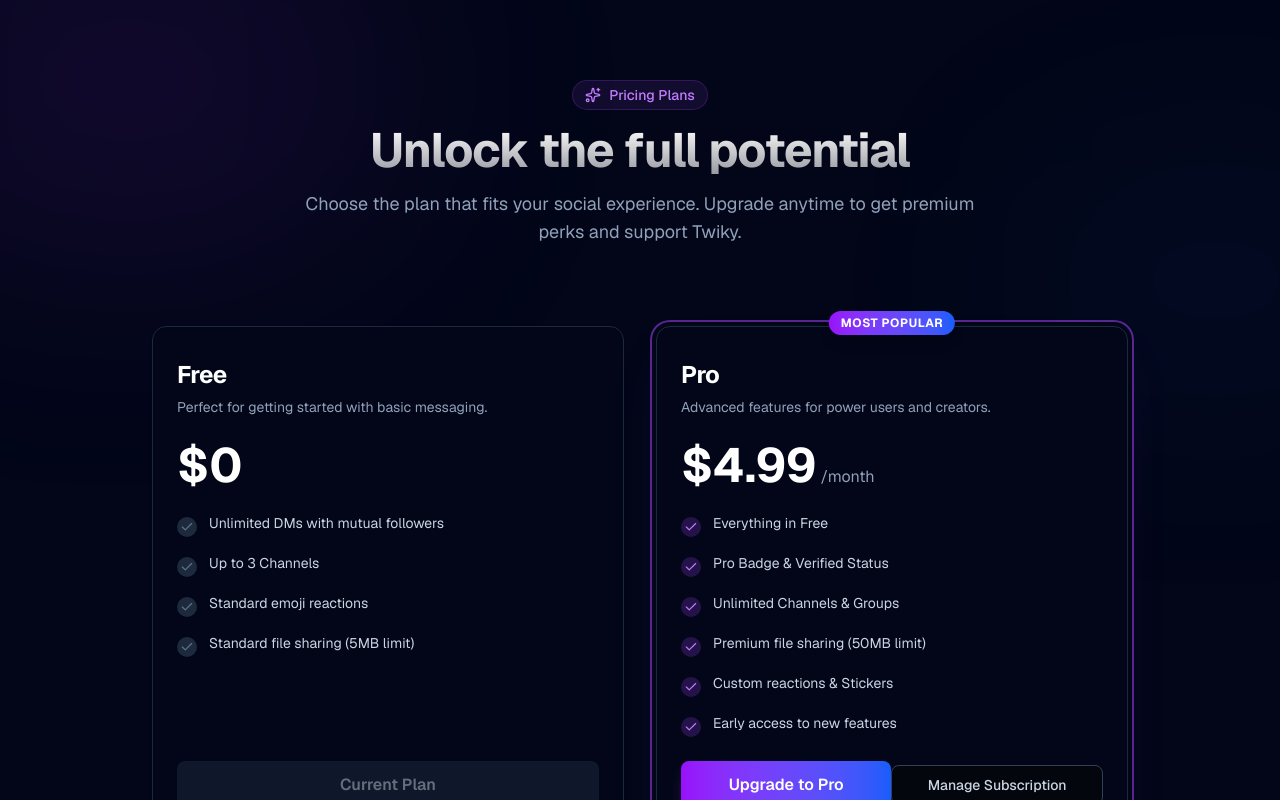
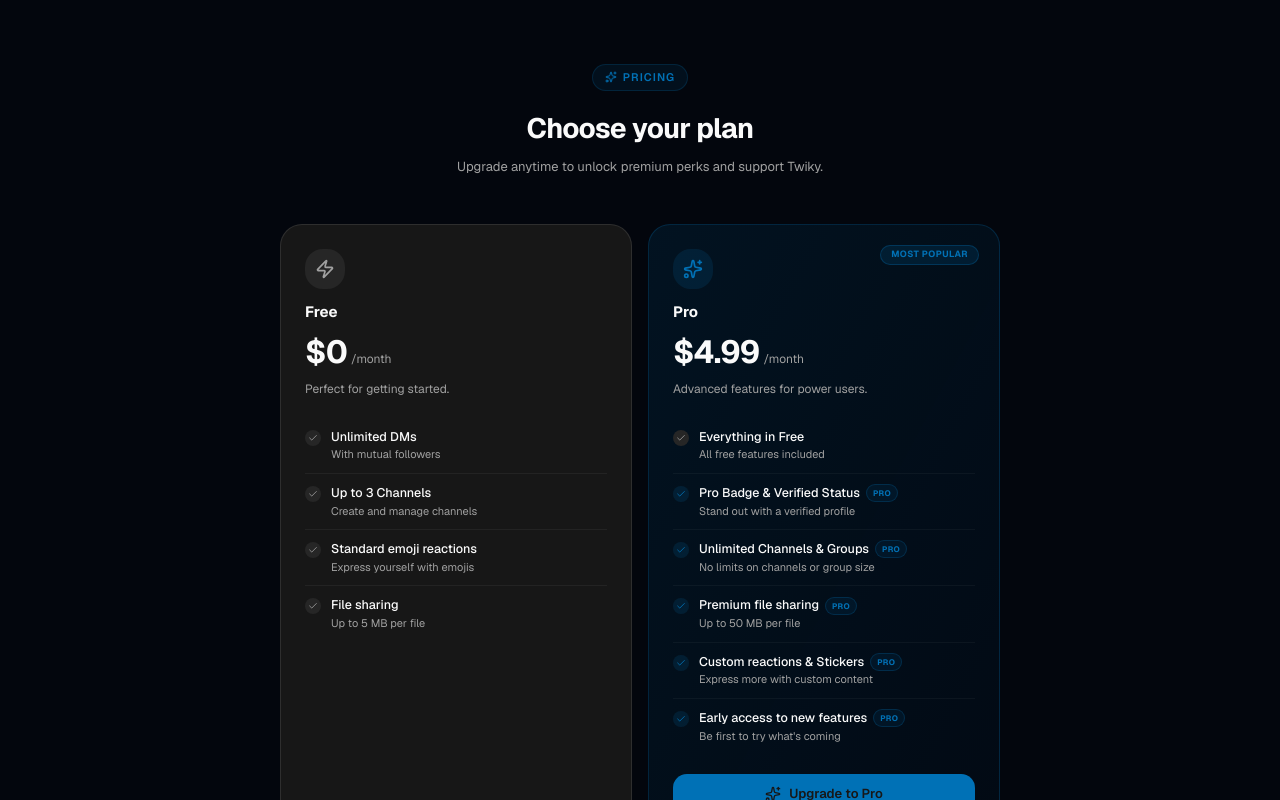
Before and after one commit to Hamza-agha-tec/twiky, a Next.js app in the folder frontend/: page /pricing in a window 1280 px wide. Shown: the top 800 px of the page. Built offline with nearby package versions, Linux system fonts and the light colour scheme; no server answers.

Commit message:
feat: refactor PricingPage to use feature arrays and enhance layout with animations

```diff
--- a/frontend/src/app/pricing/page.tsx
+++ b/frontend/src/app/pricing/page.tsx
@@ -1,71 +1,45 @@
 "use client";
 
 import React, { useState } from 'react';
-import {
-    Card,
-    CardContent,
-    CardDescription,
-    CardFooter,
-    CardHeader,
-    CardTitle,
-} from '@/components/ui/card';
+import { motion } from 'framer-motion';
+import { createClient } from '@/utils/supabase/client';
+import { Check, Loader2, Sparkles, Zap } from 'lucide-react';
 import { Button } from '@/components/ui/button';
-import { createClient } from '@/utils/supabase/client';
-import { Check, Loader2, Sparkles } from 'lucide-react';
+import { cn } from '@/lib/utils';
 import { toast } from 'sonner';
 
 const API_URL = process.env.NEXT_PUBLIC_API_URL ?? 'http://localhost:3500';
 
-const plans = [
-    {
-        name: 'Free',
-        id: 'free',
-        price: '$0',
-        description: 'Perfect for getting started with basic messaging.',
-        features: [
-            'Unlimited DMs with mutual followers',
-            'Up to 3 Channels',
-            'Standard emoji reactions',
-            'Standard file sharing (5MB limit)',
-        ],
-        cta: 'Current Plan',
-        isPro: false,
-    },
-    {
-        name: 'Pro',
-        id: process.env.NEXT_PUBLIC_DODO_PLAN_ID_PRO || 'pdt_0NdK6U7UrrnbFQdea7CLd',
-        price: '$4.99',
-        period: '/month',
-        description: 'Advanced features for power users and creators.',
-        features: [
-            'Everything in Free',
-            'Pro Badge & Verified Status',
-            'Unlimited Channels & Groups',
-            'Premium file sharing (50MB limit)',
-            'Custom reactions & Stickers',
-            'Early access to new features',
-        ],
-        cta: 'Upgrade to Pro',
-        isPro: true,
-    },
+const FREE_FEATURES = [
+    { label: 'Unlimited DMs', description: 'With mutual followers' },
+    { label: 'Up to 3 Channels', description: 'Create and manage channels' },
+    { label: 'Standard emoji reactions', description: 'Express yourself with emojis' },
+    { label: 'File sharing', description: 'Up to 5 MB per file' },
+];
+
+const PRO_FEATURES = [
+    { label: 'Everything in Free', description: 'All free features included', free: true },
+    { label: 'Pro Badge & Verified Status', description: 'Stand out with a verified profile', free: false },
+    { label: 'Unlimited Channels & Groups', description: 'No limits on channels or group size', free: false },
+    { label: 'Premium file sharing', description: 'Up to 50 MB per file', free: false },
+    { label: 'Custom reactions & Stickers', description: 'Express more with custom content', free: false },
+    { label: 'Early access to new features', description: 'Be first to try what\'s coming', free: false },
 ];
 
 export default function PricingPage() {
     const [loading, setLoading] = useState<string | null>(null);
+    const proId = process.env.NEXT_PUBLIC_DODO_PLAN_ID_PRO || 'pdt_0NdK6U7UrrnbFQdea7CLd';
 
     const handleCheckout = async (productId: string) => {
         if (productId === 'free') return;
-
         setLoading(productId);
         try {
             const supabase = createClient();
             const { data: { session } } = await supabase.auth.getSession();
-
             if (!session) {
                 toast.error("Please login to upgrade your plan");
                 return;
             }
-
             const res = await fetch(`${API_URL}/payments/checkout`, {
                 method: 'POST',
                 headers: {
@@ -73,24 +47,18 @@ export default function PricingPage() {
                     'Content-Type': 'application/json',
                 },
                 body: JSON.stringify({
-                    productId: productId,
+                    productId,
                     redirectUrl: `${window.location.origin}/chat`,
                 }),
             });
-
             const data = await res.json();
-
-            if (!res.ok) {
-                throw new Error(data?.message || "Failed to initiate checkout");
-            }
-
+            if (!res.ok) throw new Error(data?.message || "Failed to initiate checkout");
             if (data.checkout_url) {
                 window.location.href = data.checkout_url;
             } else {
                 throw new Error("Could not generate checkout link");
             }
         } catch (error: unknown) {
-            console.error("Checkout Error:", error);
             const message = error instanceof Error ? error.message : "Failed to initiate checkout";
             toast.error(message);
         } finally {
@@ -107,103 +75,169 @@ export default function PricingPage() {
             });
             const { url } = await res.json();
             if (url) window.location.href = url;
-        } catch (err) {
+        } catch {
             toast.error("Could not open billing portal");
         }
     };
 
     return (
-        <main className="min-h-screen bg-slate-950 text-white selection:bg-purple-500/30">
-            {/* Background Effects */}
-            <div className="fixed inset-0 overflow-hidden pointer-events-none">
-                <div className="absolute -top-[10%] -left-[10%] w-[40%] h-[40%] bg-purple-900/20 blur-[120px] rounded-full" />
-                <div className="absolute top-[20%] -right-[10%] w-[30%] h-[30%] bg-blue-900/10 blur-[100px] rounded-full" />
+        <main className="min-h-screen bg-background">
+            <div className="mx-auto max-w-3xl px-6 py-16">
+
+                {/* Header */}
+                <motion.div
+                    className="mb-12 text-center"
+                    initial={{ opacity: 0, y: 12 }}
+                    animate={{ opacity: 1, y: 0 }}
+                    transition={{ duration: 0.28, ease: 'easeOut' }}
+                >
+                    <div className="mb-4 inline-flex items-center gap-1.5 rounded-full border border-primary/20 bg-primary/10 px-3 py-1 text-[11px] font-semibold uppercase tracking-widest text-primary">
+                        <Sparkles className="h-3 w-3" />
+                        Pricing
                     </div>
+                    <h1 className="text-[28px] font-bold tracking-tight text-foreground">
+                        Choose your plan
+                    </h1>
+                    <p className="mt-2 text-[13px] text-muted-foreground">
+                        Upgrade anytime to unlock premium perks and support Twiky.
+                    </p>
+                </motion.div>
 
-            <section className="relative mx-auto flex w-full max-w-5xl flex-col gap-12 px-6 py-20">
-                <div className="text-center space-y-4">
-                    <div className="inline-flex items-center gap-2 px-3 py-1 rounded-full bg-purple-500/10 border border-purple-500/20 text-purple-400 text-sm font-medium">
-                        <Sparkles className="w-4 h-4" />
-                        <span>Pricing Plans</span>
+                {/* Cards */}
+                <div className="grid gap-4 md:grid-cols-2">
+
+                    {/* Free */}
+                    <motion.div
+                        className="flex flex-col rounded-[22px] border border-border bg-card p-6"
+                        initial={{ opacity: 0, y: 14 }}
+                        animate={{ opacity: 1, y: 0 }}
+                        transition={{ duration: 0.28, delay: 0.08, ease: 'easeOut' }}
+                    >
+                        <div className="mb-5">
+                            <div className="mb-3 flex h-10 w-10 items-center justify-center rounded-2xl bg-muted">
+                                <Zap className="h-5 w-5 text-muted-foreground" />
                             </div>
-                    <h1 className="text-4xl md:text-5xl font-bold tracking-tight bg-gradient-to-b from-white to-white/60 bg-clip-text text-transparent">
-                        Unlock the full potential
-                    </h1>
-                    <p className="mx-auto max-w-2xl text-lg text-slate-400">
-                        Choose the plan that fits your social experience. Upgrade anytime to get premium perks and support Twiky.
+                            <p className="text-[15px] font-bold text-foreground">Free</p>
+                            <div className="mt-1 flex items-baseline gap-1">
+                                <span className="text-[32px] font-bold tracking-tight text-foreground">$0</span>
+                                <span className="text-[12px] text-muted-foreground">/month</span>
+                            </div>
+                            <p className="mt-1 text-[12px] text-muted-foreground">
+                                Perfect for getting started.
                             </p>
                         </div>
 
-                <div className="grid gap-8 md:grid-cols-2 mt-8">
-                    {plans.map((plan) => (
-                        <Card
-                            key={plan.name}
-                            className={`relative flex flex-col h-full bg-slate-900/50 border-slate-800 backdrop-blur-xl transition-all duration-300 hover:border-slate-700 ${
-                                plan.isPro ? 'ring-2 ring-purple-500/50 ring-offset-4 ring-offset-slate-950 shadow-2xl shadow-purple-500/10' : ''
-                            }`}
-                        >
-                            {plan.isPro && (
-                                <div className="absolute -top-4 left-1/2 -translate-x-1/2 px-3 py-1 rounded-full bg-gradient-to-r from-purple-600 to-blue-600 text-xs font-bold uppercase tracking-wider text-white shadow-lg">
-                                    Most Popular
+                        <div className="flex-1 space-y-0 divide-y divide-border/50">
+                            {FREE_FEATURES.map((f) => (
+                                <div key={f.label} className="flex items-start gap-2.5 py-2.5">
+                                    <div className="mt-0.5 flex h-4 w-4 flex-shrink-0 items-center justify-center rounded-full bg-muted text-[9px] text-muted-foreground">
+                                        <Check className="h-2.5 w-2.5" />
                                     </div>
-                            )}
-
-                            <CardHeader className="pt-8">
-                                <CardTitle className="text-2xl font-bold text-white">{plan.name}</CardTitle>
-                                <CardDescription className="text-slate-400">{plan.description}</CardDescription>
-                            </CardHeader>
-
-                            <CardContent className="flex-1 space-y-6">
-                                <div className="flex items-baseline gap-1">
-                                    <span className="text-5xl font-bold text-white">{plan.price}</span>
-                                    {plan.period && <span className="text-slate-400">{plan.period}</span>}
+                                    <div>
+                                        <p className="text-[12.5px] font-medium text-foreground">{f.label}</p>
+                                        <p className="text-[11px] text-muted-foreground">{f.description}</p>
+                                    </div>
+                                </div>
+                            ))}
                         </div>
 
-                                <ul className="space-y-4">
-                                    {plan.features.map((feature) => (
-                                        <li key={feature} className="flex items-start gap-3 text-slate-300">
-                                            <div className={`mt-1 flex-shrink-0 w-5 h-5 rounded-full flex items-center justify-center ${plan.isPro ? 'bg-purple-500/20 text-purple-400' : 'bg-slate-800 text-slate-500'}`}>
-                                                <Check className="w-3.5 h-3.5" />
+                        <Button
+                            variant="outline"
+                            className="mt-5 h-9 w-full rounded-xl text-[12px]"
+                            disabled
+                        >
+                            Current Plan
+                        </Button>
+                    </motion.div>
+
+                    {/* Pro */}
+                    <motion.div
+                        className="relative flex flex-col overflow-hidden rounded-[22px] border border-primary/25 bg-gradient-to-br from-primary/[0.12] to-primary/[0.04] p-6"
+                        initial={{ opacity: 0, y: 14 }}
+                        animate={{ opacity: 1, y: 0 }}
+                        transition={{ duration: 0.28, delay: 0.14, ease: 'easeOut' }}
+                    >
+                        {/* Most popular badge */}
+                        <div className="absolute right-5 top-5 rounded-full border border-primary/30 bg-primary/15 px-2.5 py-0.5 text-[9px] font-bold uppercase tracking-wider text-primary">
+                            Most popular
                         </div>
-                                            <span className="text-sm">{feature}</span>
-                                        </li>
+
+                        <div className="mb-5">
+                            <div className="mb-3 flex h-10 w-10 items-center justify-center rounded-2xl bg-primary/15">
+                                <Sparkles className="h-5 w-5 text-primary" />
+                            </div>
+                            <p className="text-[15px] font-bold text-foreground">Pro</p>
+                            <div className="mt-1 flex items-baseline gap-1">
+                                <span className="text-[32px] font-bold tracking-tight text-foreground">$4.99</span>
+                                <span className="text-[12px] text-muted-foreground">/month</span>
+                            </div>
+                            <p className="mt-1 text-[12px] text-muted-foreground">
+                                Advanced features for power users.
+                            </p>
+                        </div>
+
+                        <div className="flex-1 space-y-0 divide-y divide-border/40">
+                            {PRO_FEATURES.map((f) => (
+                                <div key={f.label} className="flex items-start gap-2.5 py-2.5">
+                                    <div className={cn(
+                                        'mt-0.5 flex h-4 w-4 flex-shrink-0 items-center justify-center rounded-full text-[9px]',
+                                        f.free
+                                            ? 'bg-muted text-muted-foreground'
+                                            : 'bg-primary/15 text-primary'
+                                    )}>
+                                        <Check className="h-2.5 w-2.5" />
+                                    </div>
+                                    <div>
+                                        <div className="flex items-center gap-1.5">
+                                            <p className="text-[12.5px] font-medium text-foreground">{f.label}</p>
+                                            {!f.free && (
+                                                <span className="rounded-full border border-primary/25 bg-primary/10 px-1.5 py-0.5 text-[8px] font-bold uppercase tracking-wider text-primary">
+                                                    Pro
+                                                </span>
+                                            )}
+                                        </div>
+                                        <p className="text-[11px] text-muted-foreground">{f.description}</p>
+                                    </div>
+                                </div>
                             ))}
-                                </ul>
-                            </CardContent>
+                        </div>
 
-                            <CardFooter className="pb-8">
+                        <div className="mt-5 flex flex-col gap-2">
                             <Button
-                                    className={`w-full h-12 text-md font-semibold transition-all ${
-                                        plan.isPro
-                                            ? 'bg-gradient-to-r from-purple-600 to-blue-600 hover:from-purple-500 hover:to-blue-500 text-white shadow-lg shadow-purple-500/20 border-0'
-                                            : 'bg-slate-800 hover:bg-slate-700 text-slate-300 border-slate-700'
-                                    }`}
-                                    onClick={() => handleCheckout(plan.id)}
-                                    disabled={loading !== null || plan.id === 'free'}
+                                className="h-10 w-full rounded-xl text-[13px] font-semibold"
+                                onClick={() => handleCheckout(proId)}
+                                disabled={loading !== null}
                             >
-                                    {loading === plan.id ? (
-                                        <>
-                                            <Loader2 className="mr-2 h-4 w-4 animate-spin" />
-                                            Initializing...
-                                        </>
+                                {loading === proId ? (
+                                    <><Loader2 className="mr-2 h-4 w-4 animate-spin" />Initializing…</>
                                 ) : (
-                                        plan.cta
+                                    <><Sparkles className="mr-2 h-4 w-4" />Upgrade to Pro</>
                                 )}
                             </Button>
-                                {plan.isPro && (
                             <Button
-                                        variant="outline"
-                                        className="w-full border-slate-700 text-slate-300 hover:bg-slate-800"
-                                        onClick={ () => handleManageSubscription()}
+                                variant="ghost"
+                                size="sm"
+                                className="h-8 w-full rounded-xl text-[11px] text-muted-foreground"
+                                onClick={handleManageSubscription}
                             >
-                                        Manage Subscription
+                                Manage subscription
                             </Button>
-                                )}
-                            </CardFooter>
-                        </Card>
-                    ))}
                         </div>
-            </section>
+                    </motion.div>
+
+                </div>
+
+                {/* Footer */}
+                <motion.p
+                    className="mt-8 text-center text-[11px] text-muted-foreground/50"
+                    initial={{ opacity: 0 }}
+                    animate={{ opacity: 1 }}
+                    transition={{ delay: 0.4, duration: 0.3 }}
+                >
+                    Cancel anytime · Secure payments · Instant activation
+                </motion.p>
+
+            </div>
         </main>
     );
 }
```
Lines whose indentation alone changed are shown as unchanged.
